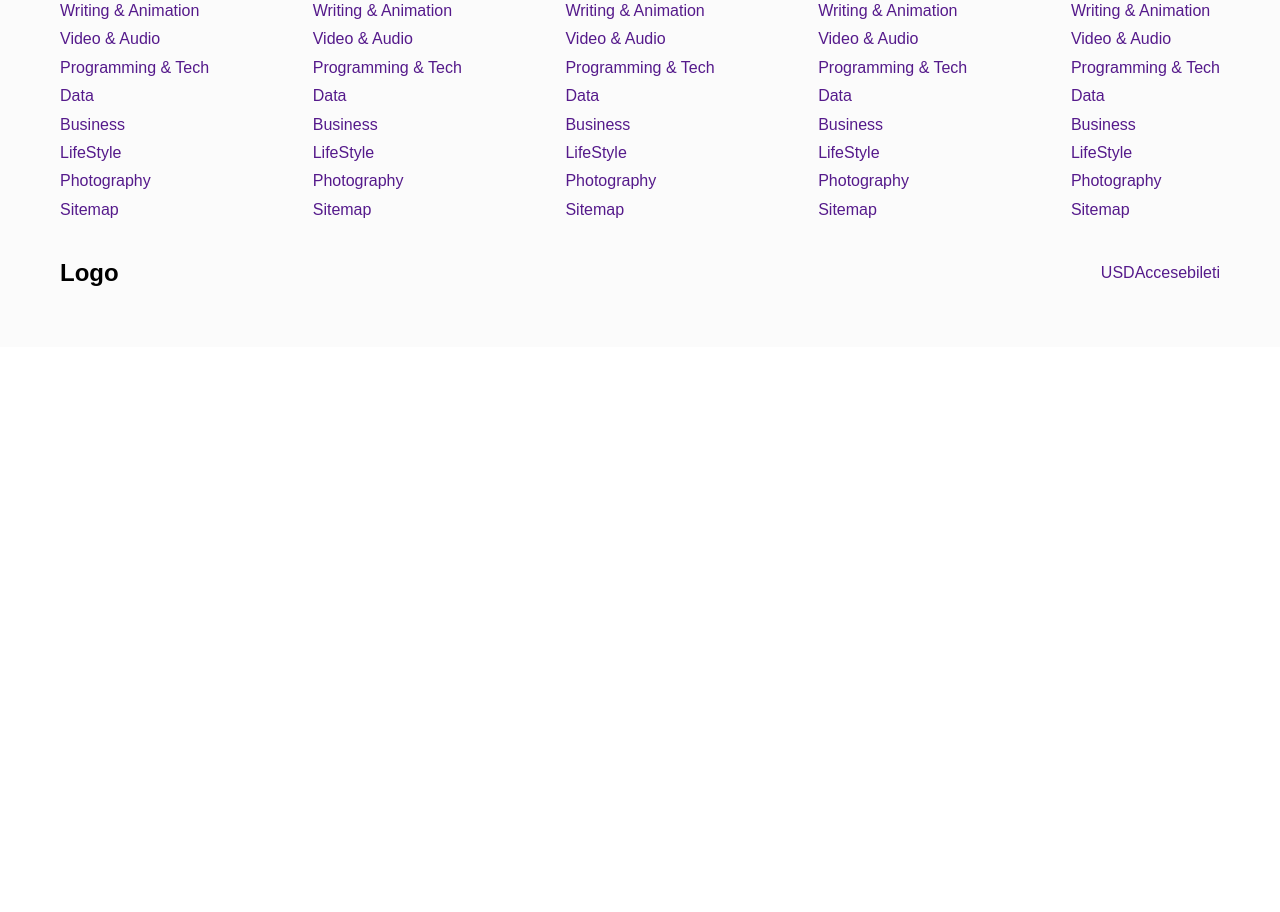
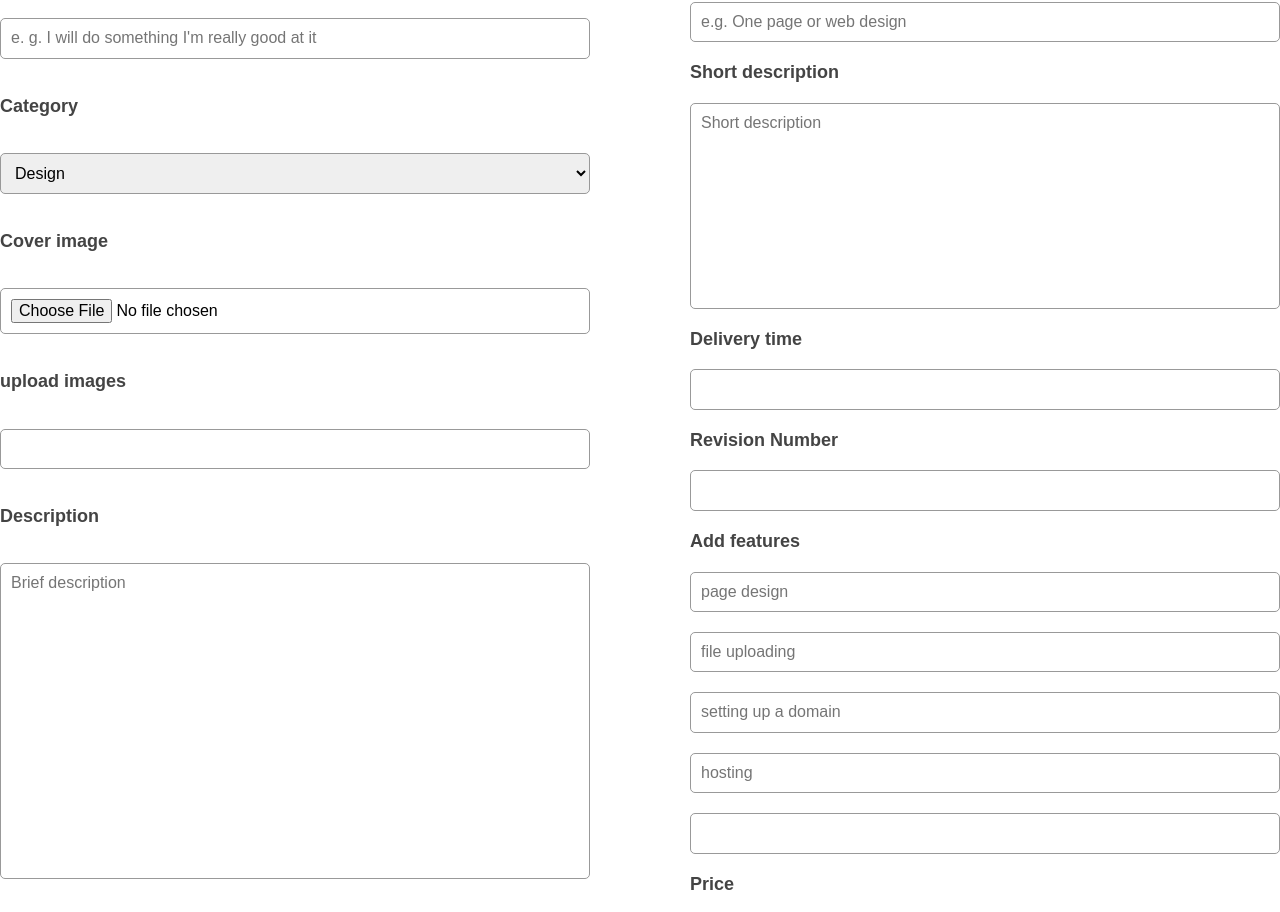
Before and after one commit to AntonPtashynskyi/commercial-shop, a React (Vite) app: page /add in a window 1280 px wide. Shown: the part 338-1250 px from the top of the page. Before the commit the page ends 800 px from the top, so only its background shows below. Built offline with nearby package versions, Linux system fonts and the light colour scheme.

Commit message:
Add create section

```diff
--- a/src/pages/add/Add.jsx
+++ b/src/pages/add/Add.jsx
@@ -2,5 +2,75 @@ import React from "react";
 import "./Add.scss";
 
 export const Add = () => {
-  return <div className="add">Add</div>;
+  return (
+    <div className="add">
+      <div className="container">
+        <h1>Add new Gig</h1>
+        <div className="sections">
+          <div className="left">
+            <label htmlFor="title">Title</label>
+            <input
+              type="text"
+              id="title"
+              placeholder="e. g. I will do something I'm really good at it"
+            />
+            <label htmlFor="category">Category</label>
+            <select name="cats" id="category">
+              <option value="design">Design</option>
+              <option value="WebDevelopment">Web Development</option>
+              <option value="video">Video</option>
+              <option value="animation">animation</option>
+              <option value="music">Music</option>
+            </select>
+            <label htmlFor="cover">Cover image</label>
+            <input type="file" id="cover" />
+            <label htmlFor="upload">upload images</label>
+            <input type="multiple" id="upload" />
+            <label htmlFor="desc">Description</label>
+            <textarea
+              name=""
+              id="desc"
+              cols="30"
+              rows="16"
+              placeholder="Brief description"
+            ></textarea>
+            <button>Create</button>
+          </div>
+          <div className="right">
+            <label htmlFor="service">Service title</label>
+            <input
+              type="text"
+              name=""
+              id="service"
+              placeholder="e.g. One page or web design"
+            />
+            <label htmlFor="shortDesc">Short description</label>
+            <textarea
+              name=""
+              id="shortDesc"
+              cols="30"
+              rows="10"
+              placeholder="Short description"
+            ></textarea>
+            <label htmlFor="deliveryTime">Delivery time</label>
+            <input type="number" min={1} id="deliveryTime" />
+            <label htmlFor="revisionNumber">Revision Number</label>
+            <input type="number" min={1} id="revisionNumber" />
+            <label htmlFor="features">Add features</label>
+            <input type="number" id="features" placeholder="page design" />
+            <input type="number" id="features" placeholder="file uploading" />
+            <input
+              type="number"
+              id="features"
+              placeholder="setting up a domain"
+            />
+            <input type="number" id="features" placeholder="hosting" />
+            <input type="number" id="features" placeholder="" />
+            <label htmlFor="price">Price</label>
+            <input type="number" min={1} id="features" />
+          </div>
+        </div>
+      </div>
+    </div>
+  );
 };
--- a/src/pages/add/Add.scss
+++ b/src/pages/add/Add.scss
@@ -0,0 +1,57 @@
+.add {
+    display: flex;
+    justify-content: center;
+    .container {
+        width: 1400px;
+        padding: 50px 0;
+        h1 {
+            font-size: 34px;
+            color: #666;
+            margin-bottom: 30px;
+        }
+        .sections {
+            display: flex;
+            justify-content: space-between;
+            gap: 100px;
+            .left,
+            .right {
+                display: flex;
+                flex-direction: column;
+                justify-content: space-between;
+                gap: 20px;
+                flex: 1;
+
+                label {
+                    color: #444;
+                    font-size: 18px;
+                    font-weight: bold;
+                }
+                input,
+                select,
+                textarea {
+                    padding: 10px;
+                    border: 1px solid #999;
+                    border-radius: 5px;
+                    resize: none;
+                }
+
+                button {
+                    padding: 10px 20px;
+                    background-color: rgb(68, 179, 68);
+                    color: #fff;
+                    display: flex;
+                    align-items: center;
+                    justify-content: center;
+                    border-radius: 5px;
+                    transition: all 250ms ease;
+                    border: none;
+                    cursor: pointer;
+
+                    &:hover {
+                        background-color: rgb(57, 149, 57);
+                    }
+                }
+            }
+        }
+    }
+}
--- a/src/pages/message/Message.scss
+++ b/src/pages/message/Message.scss
@@ -15,7 +15,6 @@
             flex-direction: column;
             gap: 20px;
             padding: 20px;
-            // border: 1px solid #999;
             border-radius: 10px;
             margin-bottom: 20px;
             height: 400px;
```
